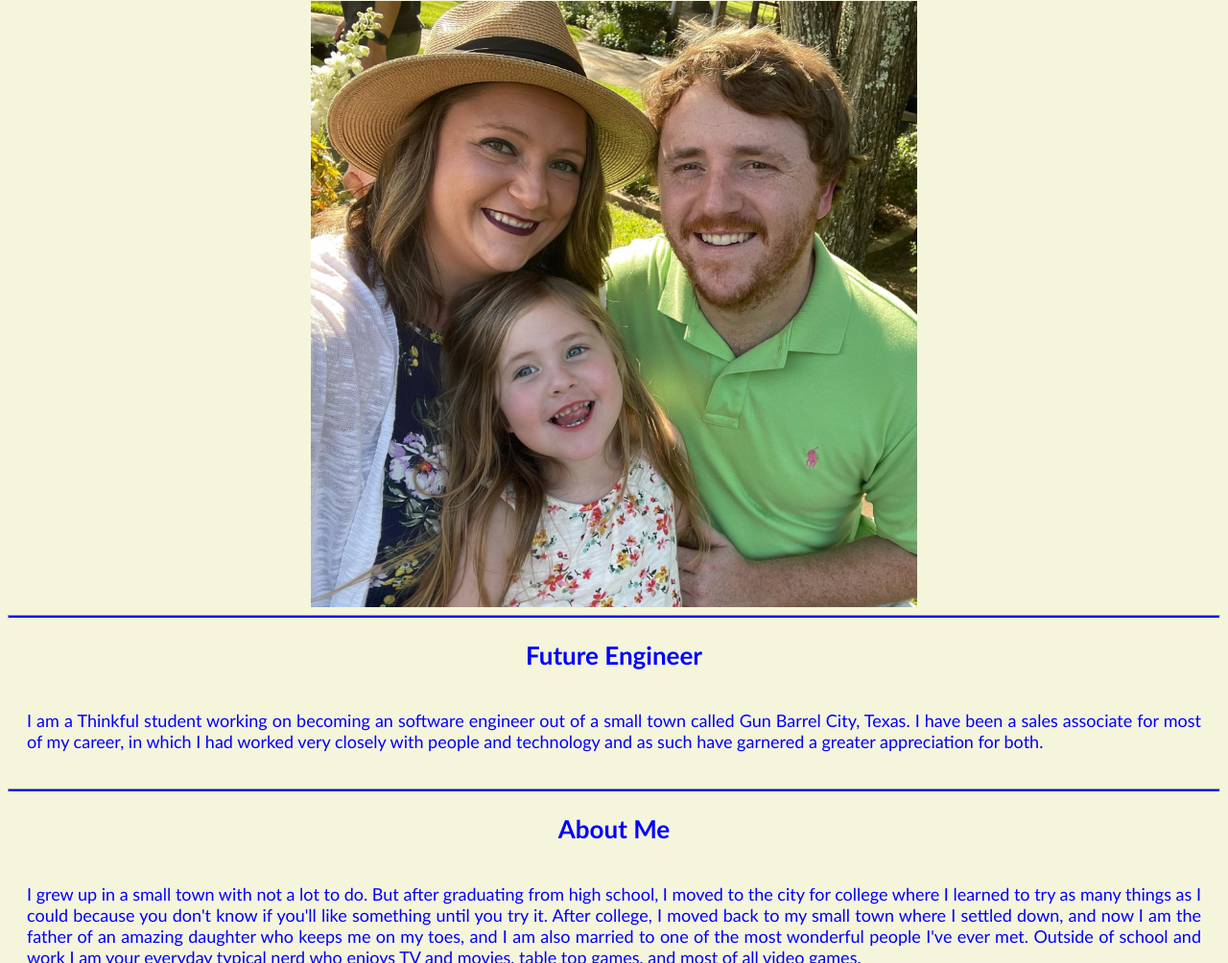
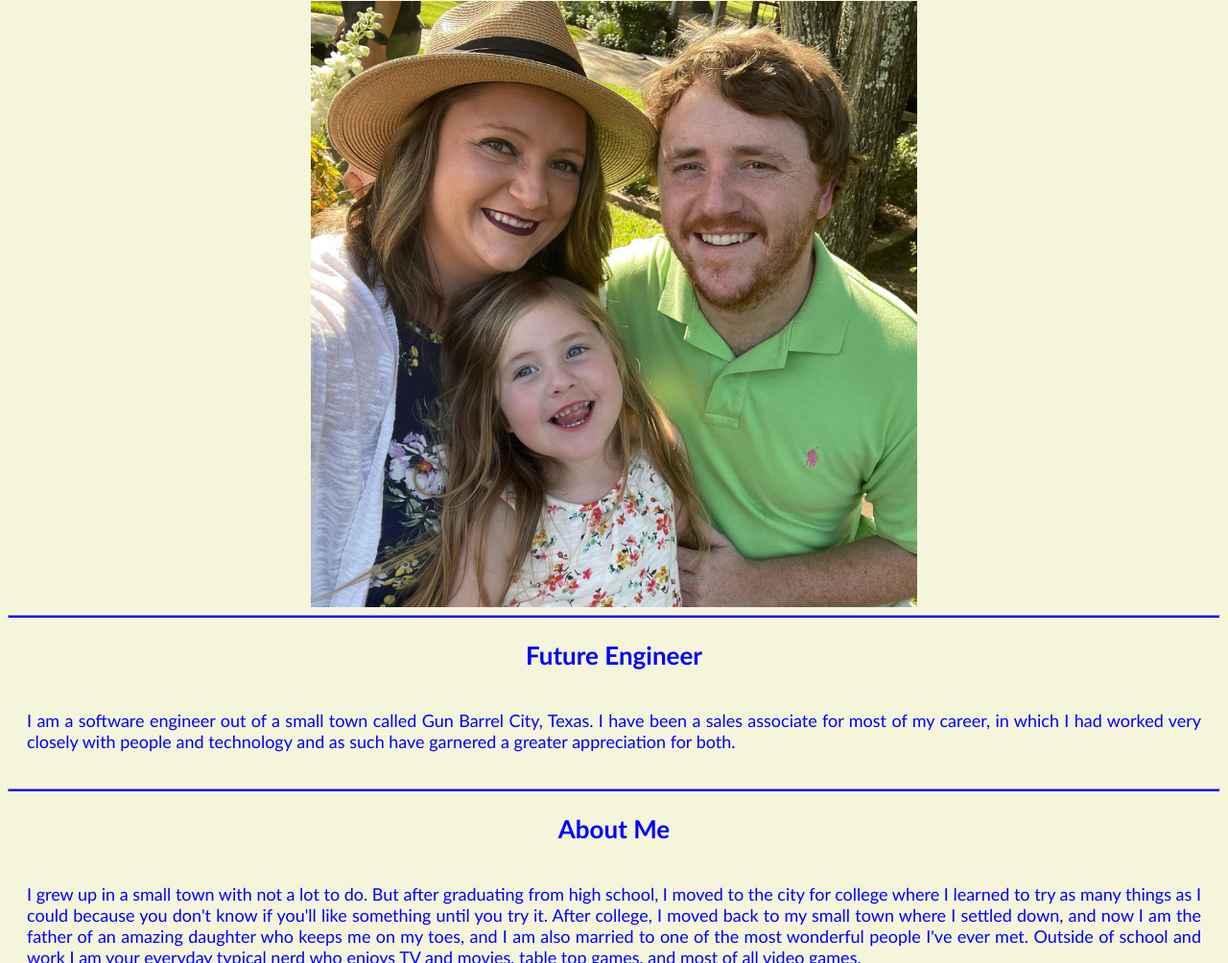
Before and after one commit to TSnow1991/Portfolio, a plain HTML site: page index.html in a window 1280 px wide. Shown: the part 161-1165 px from the top of the page at 96% size. Drawn offline with Linux system fonts and the light colour scheme; a script that the page names is missing.

Commit message:
Update index.html

```diff
--- a/index.html
+++ b/index.html
@@ -26,7 +26,7 @@
       <hr />
       <h2>Future Engineer</h2>
       <p>
-        I am a Thinkful student working on becoming an software engineer out of
+        I am a software engineer out of
         a small town called Gun Barrel City, Texas. I have been a sales
         associate for most of my career, in which I had worked very closely with
         people and technology and as such have garnered a greater appreciation
```
